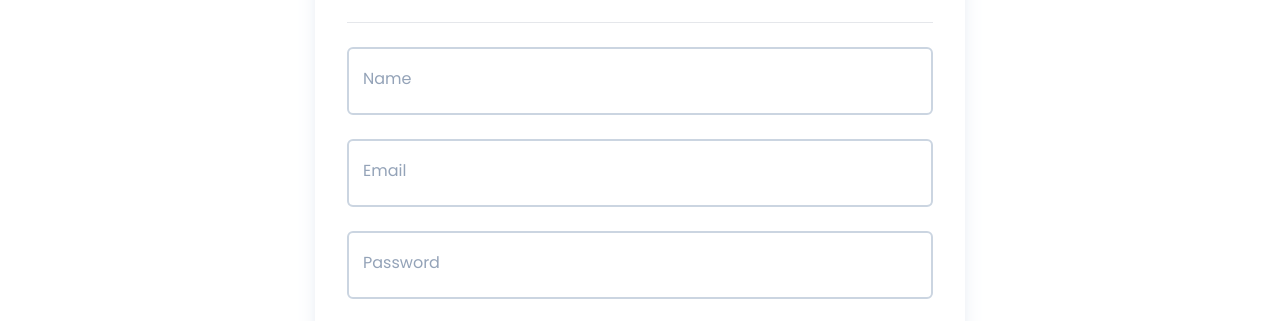
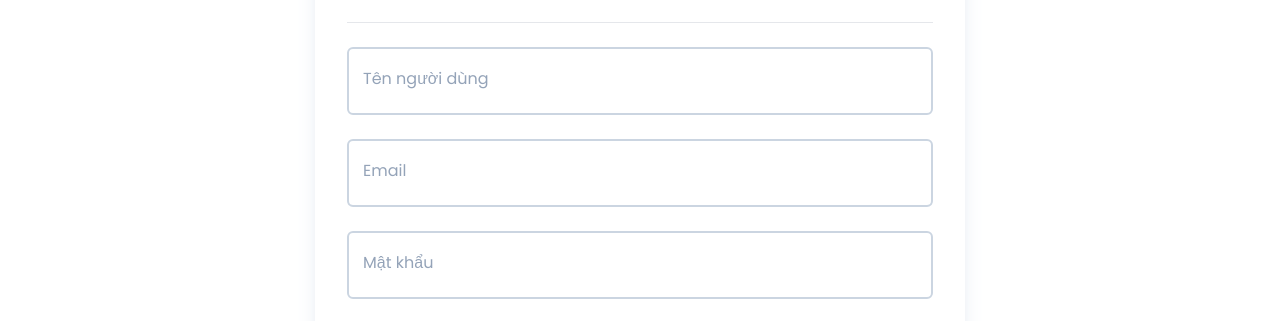
Before and after one commit to WTinSE/ClothingWeb, a Next.js app: page /register in a window 1280 px wide. Shown: the part 305-626 px from the top of the page. Built offline with nearby package versions, Linux system fonts and the light colour scheme; a web font is replaced by a local one.

Commit message:
Update RegisterForm.tsx

```diff
--- a/app/register/RegisterForm.tsx
+++ b/app/register/RegisterForm.tsx
@@ -55,7 +55,7 @@ const RegisterForm = () => {
     onClick={()=>{ }}/>
     <hr className="bg-slate-300 w-full h-px"/>
     <Input id="name"
-    label="Name"
+    label="Tên người dùng"
     disabled={isLoading}
     register={register}
     errors={errors}
@@ -67,7 +67,7 @@ const RegisterForm = () => {
     errors={errors}
     required/>
     <Input id="password"
-    label="Password"
+    label="Mật khẩu"
     disabled={isLoading}
     register={register}
     errors={errors}
```
